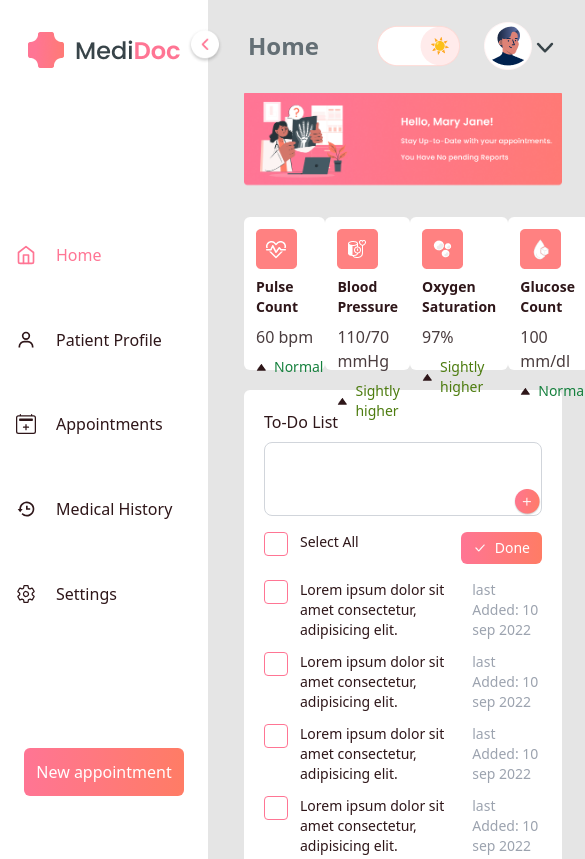
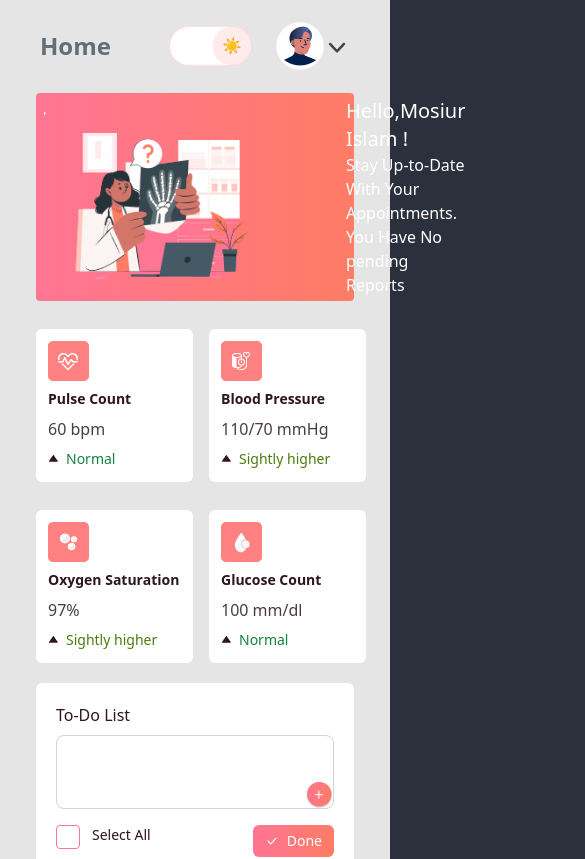
Before and after one commit to Moisur/Rainire-website-2, a React (Create React App) app: page / in a window 390 px wide. Shown: the top 859 px of the page, 585 px wide, since content can reach past the window. Built offline with nearby package versions, Linux system fonts and the light colour scheme.

Commit message:
samthing problem solve

```diff
--- a/src/App.js
+++ b/src/App.js
@@ -6,9 +6,11 @@ import { Route, Routes } from 'react-router-dom';
 function App() {
 
   return (
-    <div className="App bg-[#E5E5E5]">
+    <div className="bg-[#E5E5E5]">
       <div className='flex transform ease-in-out transition duration-500'>
-        <Navbar className="transform ease-in-out transition duration-500" ></Navbar>
+        <div className=''>
+          <Navbar className="transform ease-in-out transition duration-500" ></Navbar>
+        </div>
         <div className=' w-full '>
           <TopNav className="w-full translate-x-0 transform ease-in-out transition duration-500"></TopNav>
           <Routes>
--- a/src/Components/Home/Home.js
+++ b/src/Components/Home/Home.js
@@ -8,17 +8,25 @@ import CheckMarkImg from '../../assect/checkmark.png'
 import docImg from '../../assect/Svg_sample2.png'
 import OfferImg from '../../assect/small.png'
 import AddImg from '../../assect/add.png'
+import BannerImages from '../../assect/BannerImages.png'
 
 import Card from './Card';
 
 const Home = () => {
     return (
-        <div className=' w-full lg:h-[100%] h-fit bg-[#E5E5E5] lg:flex justify-between'>
+        <div className=' w-full lg:h-[100%] h-fit   bg-[#E5E5E5] lg:flex justify-between'>
             <div className=''>
                 <div className=' px-9'>
-                    <img className='mt-[-6px]' src={bannarImg} alt="Bannar Images" />
+                    <div className='p-2 bg-gradient-to-r from-[#FF7594] to-[#FF7C65] w-full h-52 rounded flex justify-around items-center'>
+                        <img src={BannerImages} alt="BannerImages" />
+                        <div className='text-white '>
+                            <h1 className='text-xl font-medium'>Hello,Mosiur Islam !</h1>
+                            <p>Stay Up-to-Date With Your Appointments.</p>
+                            <p>You Have No pending Reports</p>
+                        </div>
+                    </div>
                 </div>
-                <div className=' px-9 pt-7 flex justify-between items-center'>
+                <div className=' px-9 pt-7 grid grid-cols-2 md:grid-cols-4  gap-7'>
                     <Card img={heartImg} title='Pulse Count' info='60 bpm' text='Normal' color='text-green-700' />
                     <Card img={pressureImg} title='Blood Pressure' info='110/70 mmHg' text='Sightly higher' color='text-lime-700' />
                     <Card img={oxygenImg} title='Oxygen Saturation' info='97%' text='Sightly higher' color='text-lime-700' />
--- a/src/Components/Navbar/Navbar.css
+++ b/src/Components/Navbar/Navbar.css
@@ -8,7 +8,7 @@
     background: #000;
     width: 800px;
 }
-#Main{
+#main{
     background: #000;
 }
 .active{
--- a/src/Components/Navbar/Navbar.js
+++ b/src/Components/Navbar/Navbar.js
@@ -16,16 +16,17 @@ const Navbar = () => {
     const [show, setShow] = useState(true);
 
     return (
-        <div className={`${show ? 'w-52 translate-x-0' : 'w-[11vh]'} lg:h-screen  z-50 bg-white text-neutral  duration-500`}>
-            <div id="main" className={`${show ? 'translate-x-0 w-52 ' : ' -translate-x-2/3 w-52 '}  xl:rounded-r transform ease-in-out transition duration-500 flex justify-start items-start  h-screen flex-col relative `}>
+        <>
+            <div className={`${show ? 'w-52 translate-x-0 ' : 'w-[10vh]'} h-fit  z-50 bg-white text-neutral  duration-500 hidden md:block`}>
+                <div id="" className={`${show ? 'translate-x-0 w-52 ' : ' -translate-x-2/3 w-52 '}  xl:rounded-r transform ease-in-out transition duration-500 flex justify-start items-start  h-screen flex-col relative `}>
 
-                <div >
-                    <div className=" absolute right-2 top-7 ease-in-out transition duration-500">
+                    <div>
+                        <div className=" absolute right-4 top-7 ease-in-out transition duration-500">
                             <button aria-label="open" id="open" onClick={() => setShow(true)} className={` ${show ? 'hidden' : ''} focus:outline-none focus:ring-2 `}>
                                 <img className=" w-[36px] h-[36px] " src={BarIcon} alt="Bar Icon" />
                             </button>
                         </div>
-                    <div aria-label="toggler" className="flex justify-center  items-center absolute right-[-7%] top-7  ease-in-out transition duration-500">
+                        <div aria-label="toggler" className="flex justify-center  items-center absolute right-0  top-5  ease-in-out transition duration-500">
                             <button aria-label="close" id="close" onClick={() => setShow(false)} className={`${show ? '' : 'hidden'} focus:outline-none focus:ring-2`}>
                                 <img className=" w-[36px] h-[36px]" src={leftArrow} alt="left arrow" />
                             </button>
@@ -39,16 +40,16 @@ const Navbar = () => {
                         </div>
 
                         <nav className={`${show ? ' mt-0 ' : 'mt-24 mb-28'} w-full h-[90vh]  duration-500`}>
-                        <ul className="h-full py-28   flex flex-col justify-around  duration-500">
+                            <ul className="h-full lg:py-28   flex flex-col justify-center lg:justify-around item-center duration-500">
                                 <NavLink to={'/'}>
-                                <div className={`${show ? 'px-4 translate-x-0' : 'justify-end '} flex items-center h-10  w-full  duration-500 `}>
+                                    <div className={`${show ? 'px-4 translate-x-0' : 'px-2 justify-end '} py-10  flex items-center h-10  w-full  duration-500 `}>
                                         <FiHome className={` mr-5 text-xl `} />
                                         <p className={`${show ? '' : 'hidden'} neutral`}>Home</p>
                                     </div>
                                 </NavLink>
 
                                 <NavLink to={'patientProfile'}>
-                                <div className={`${show ? 'px-4' : 'justify-end '} flex items-center h-10  w-full   duration-500`}>
+                                    <div className={`${show ? 'px-4' : 'justify-end px-2'} py-10  flex items-center h-10  w-full   duration-500`}>
                                         <BiUser className={` mr-5 text-xl`} />
                                         <p className={`${show ? '' : 'hidden'}`}>Patient Profile</p>
                                     </div>
@@ -56,21 +57,21 @@ const Navbar = () => {
 
 
                                 <NavLink to={'appointments'}>
-                                <div className={`${show ? 'px-4' : 'justify-end '} flex items-center h-10  w-full   duration-500`}>
+                                    <div className={`${show ? 'px-4' : 'justify-end px-2 '} py-10  flex items-center h-10  w-full   duration-500`}>
                                         <BsCalendar2Plus className={` mr-5 text-xl`} />
                                         <p className={`${show ? '' : 'hidden'}`}>Appointments</p>
                                     </div>
                                 </NavLink>
 
                                 <NavLink to={'medicalHistory'}>
-                                <div className={`${show ? 'px-4' : 'justify-end '} flex items-center h-10  w-full   duration-500`}>
+                                    <div className={`${show ? 'px-4' : 'justify-end px-2'} py-10  flex items-center h-10  w-full   duration-500`}>
                                         <BiHistory className={` mr-5 text-xl`} />
                                         <p className={`${show ? '' : 'hidden'}`}>Medical History</p>
                                     </div>
                                 </NavLink>
 
                                 <NavLink to={'settings'}>
-                                <div className={`${show ? 'px-4' : 'justify-end '} flex items-center h-10  w-full   duration-500`}>
+                                    <div className={`${show ? 'px-4' : 'justify-end px-2 '} py-10  flex items-center h-10  w-full   duration-500`}>
                                         <IoSettingsOutline className={` mr-5 text-xl`} />
                                         <p className={`${show ? '' : 'hidden'}`}>Settings</p>
                                     </div>
@@ -80,11 +81,12 @@ const Navbar = () => {
 
                         <button className={`${show ? '' : 'hidden'} bg-gradient-to-r from-[#FF7594] to-[#FF7C65] mb-12 p-3 rounded-md text-white  duration-500`}>New appointment</button>
 
-                    <button className={`${show ? ' hidden' : ''} absolute bottom-10 right-2 h-[40px] w-[40px]  duration-500`}><img src={appointmentIcon} alt="Appointment icon" /></button>
+                        <button className={`${show ? ' hidden' : ''} absolute bottom-10 right-4 h-[40px] w-[40px]  duration-500`}><img src={appointmentIcon} alt="Appointment icon" /></button>
 
                     </div>
                 </div>
             </div>
+        </>
     );
 };
 
```
Also changed, not shown: src/assect/BannerImages.png (added). Lines whose indentation alone changed are shown as unchanged.
